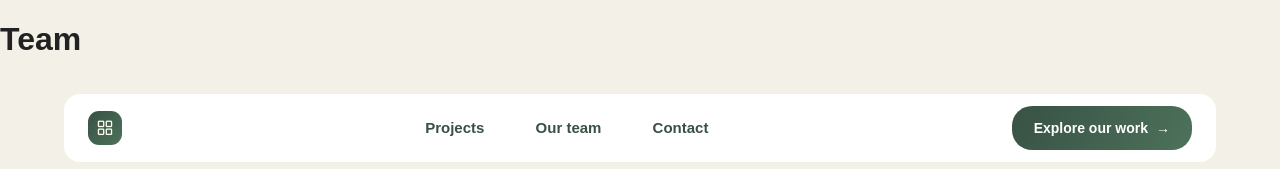
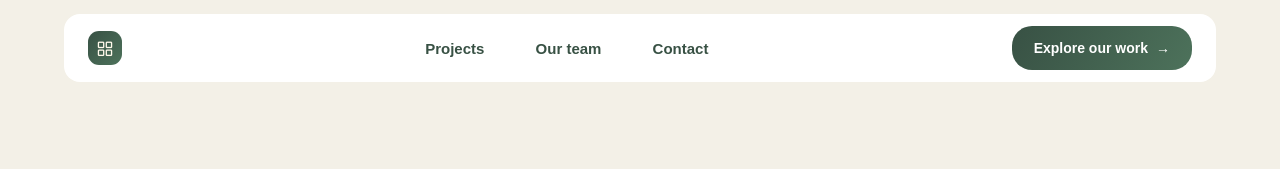
Before and after one commit to rgoc-it/portfolio, a plain HTML site: page index.html in a window 1280 px wide. Shown: the top 169 px of the page. Drawn offline with nearby package versions, Linux system fonts and the light colour scheme; a web font is replaced by a local one.

Commit message:
New Commit

```diff
--- a/index.html
+++ b/index.html
@@ -11,9 +11,6 @@
     <title>IT PORTFOLIO</title>
 </head>
 <body>
-        <div>
-            <h1>Team</h1>
-        </div>
         <div id="blurrycardpopup">
             <div id="middlecontainer">
                 <button id="closepopup" type="button">×</button>
```
